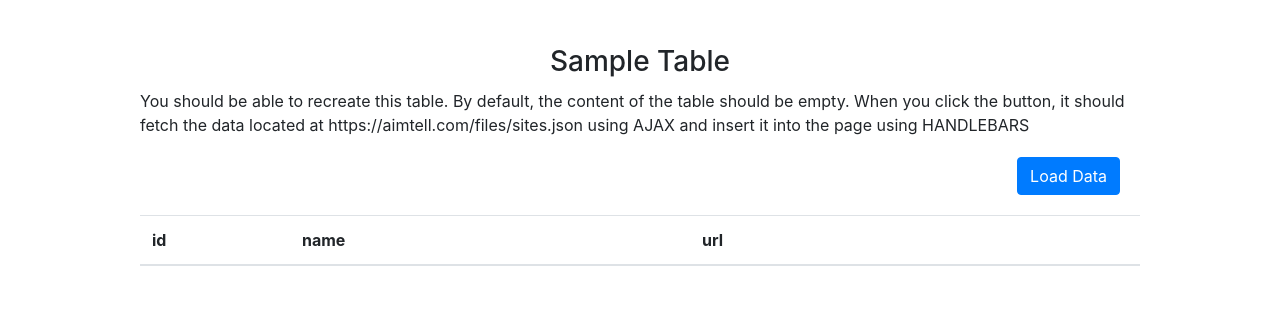
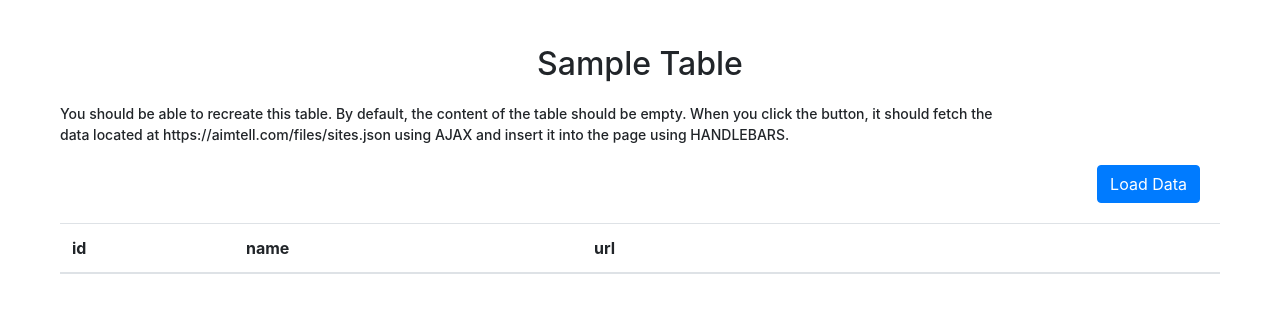
Before and after one commit to Timothy-Harianja/aramis-front-end, a plain HTML site: page index.html in a window 1280 px wide. Drawn offline with nearby package versions, Linux system fonts and the light colour scheme.

Commit message:
modified some font-weight and add more spaces between the paragraph and the button

```diff
--- a/index.html
+++ b/index.html
@@ -12,16 +12,16 @@
   </head>
   <body>
     <div id="container">
-        <h3 id='title'>Sample Table</h3>
+        <h2 id='title'>Sample Table</h2>
         <div id='header_paragraph'>
             You should be able to recreate this table. By default, the content of the table should be empty.
             When you click the button, it should fetch the data located at https://aimtell.com/files/sites.json
-            using AJAX and insert it into the page using HANDLEBARS
+            using AJAX and insert it into the page using HANDLEBARS.
         </div>
         <button onclick="buildTable()" type="button" id="load_btn" class="btn btn-primary">Load Data</button>
 
         <table id="main-table" class="table">
-            <thead>
+            <thead id="table-head">
             <tr>
                 <th class="id" scope="col">id</th>
                 <th class="name" scope="col">name</th>
--- a/styles.css
+++ b/styles.css
@@ -1,15 +1,21 @@
+body {
+    font-weight: 500;
+}
+
 #container {
-    width: 1000px;
+    width: 1160px;
     margin: 45px auto 0 auto;
 }
 
 #title {
     text-align: center;
-    margin-bottom: 10px;
+    margin-bottom: 20px;
 }
 
 #header_paragraph {
     margin-bottom: 20px;
+    font-size: 14px;
+    width: 960px;
 }
 
 #load_btn {
@@ -18,17 +24,17 @@
     margin: 0 20px 20px 0;
 }
 
-/* Setting columns width */
 .table_ids {
-    font-weight: bold;
+    font-weight: bolder;
 }
 
+/* Setting columns width */
 th.id {
     width: 15%;
 }
 
 th.name {
-    width: 40%;
+    width: 30%;
 }
 
 @media only screen and (max-width: 1000px) {
```
Also changed, not shown: readme.txt.
